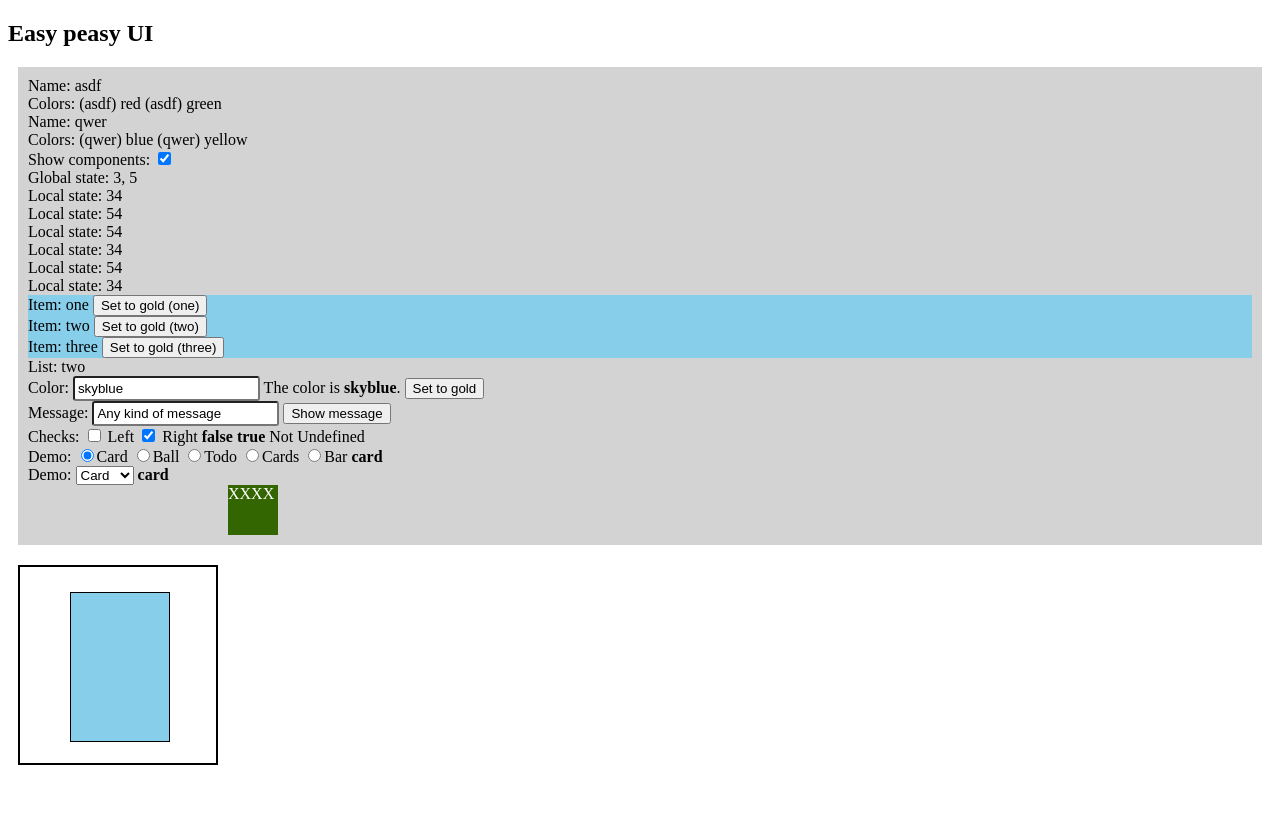
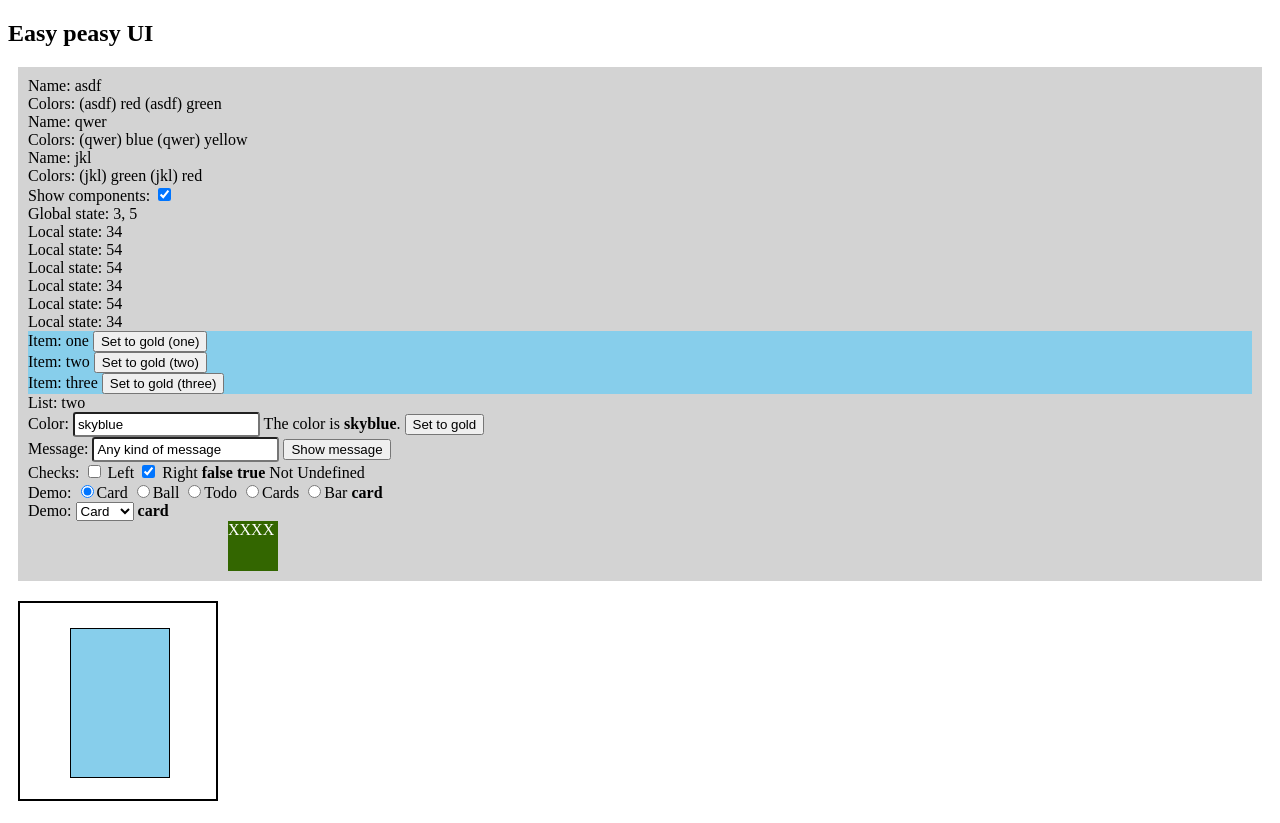
Before and after one commit to peasy-ui/peasy-ui, a website built with webpack: page index.html in a window 1280 px wide. Before the commit the page ends 800 px from the top, so only its background shows below. Built offline with nearby package versions, Linux system fonts and the light colour scheme.

Commit message:
add key option to iterator

```diff
--- a/dev-app/main.ts
+++ b/dev-app/main.ts
@@ -114,7 +114,7 @@ async function main(): Promise<void> {
 
   UI.create(document.body, `
     <div class="main" style="background-color: \${|color}; transition-duration: \${|transitionDuration}ms;">
-      <div \${player <=* players}>
+      <div class="player" \${player <=* players:name}>
         <div>Name: \${player.name}</div>
         <div>Colors: <span \${playerColor <=* player.colors}> (\${player.name}) \${playerColor.c} </span></div>
       </div>
@@ -195,6 +195,14 @@ async function main(): Promise<void> {
   setTimeout(() => { model.list = model.list.filter(item => item !== 'three') }, 8000);
 
   setInterval(() => model.card.flip(), 2500);
+
+  setTimeout(() => {
+    model.players = [
+      { name: 'asdf', colors: [{ c: 'red' }, { c: 'green' }] },
+      { name: 'qwer', colors: [{ c: 'blue' }, { c: 'yellow' }] },
+      { name: 'jkl', colors: [{ c: 'green' }, { c: 'red' }] },
+    ];
+  }, 2500);
 
   // setInterval(() => {
   //   const item = itemsShift(model.slots);
--- a/dev-app/styles.css
+++ b/dev-app/styles.css
@@ -23,7 +23,8 @@ input {
 
 .item.pui-adding,
 /* .todo.pui-adding, */
-.header.pui-adding {
+.header.pui-adding,
+.player.pui-adding {
   /* color: green; */
   animation: fade-in 1s forwards;
 }
@@ -37,7 +38,8 @@ input {
 }
 .item.pui-removing,
 /* .todo.pui-removing, */
-.header.pui-removing {
+.header.pui-removing,
+.player.pui-removing {
   /* color: red; */
   animation: fade-out 1s forwards;
 }
--- a/src/ui-binding.ts
+++ b/src/ui-binding.ts
@@ -13,6 +13,7 @@ export class UIBinding {
 
   public object: any;
   public property: string;
+  public arguments: string[];
 
   public context: any;
   public selector: string | Element | Node;
@@ -56,8 +57,12 @@ export class UIBinding {
   public static create(options: IUIBinding): UIBinding {
     const binding = new UIBinding();
 
+    const args = options.property?.split(':') ?? [];
+    const property = args.shift();
+
     binding.object = '$model' in options.object ? options.object : { $model: options.object };
-    binding.property = options.property;
+    binding.property = property;
+    binding.arguments = args;
     binding.context = options.context ?? document;
     binding.selector = options.selector;
     binding.attribute = options.attribute ?? 'innerText';
@@ -158,12 +163,21 @@ export class UIBinding {
           if (value == null) {
             value = [];
           }
+          const key = this.arguments[0];
           const lastValue = this.lastValue ?? [];
           if (value.length !== lastValue.length) {
             listChanged = true;
           } else {
             for (let i = 0, ii = value.length; i < ii; i++) {
-              if (value[i] !== lastValue[i]) {
+              let v, lv;
+              if (key == null) {
+                v = value[i];
+                lv = lastValue[i];
+              } else {
+                v = UI.resolveValue(value[i] ?? {}, key);
+                lv = UI.resolveValue(lastValue[i] ?? {}, key);
+              }
+              if (v !== lv) {
                 listChanged = true;
                 break;
               }
@@ -188,7 +202,15 @@ export class UIBinding {
           const lastUIValue = this.lastUIValue ?? [];
           let same = 0;
           for (let i = 0, ii = uiValue.length, j = 0; i < ii; i++, j++) {
-            if (uiValue[i] === lastUIValue[j]) {
+            let v, lv;
+            if (key == null) {
+              v = uiValue[i];
+              lv = lastUIValue[j];
+            } else {
+              v = UI.resolveValue(uiValue[i] ?? {}, key);
+              lv = UI.resolveValue(lastUIValue[j] ?? {}, key);
+            }
+            if (v === lv) {
               same++;
             }
             else {
```
Also changed, not shown: README.md.
